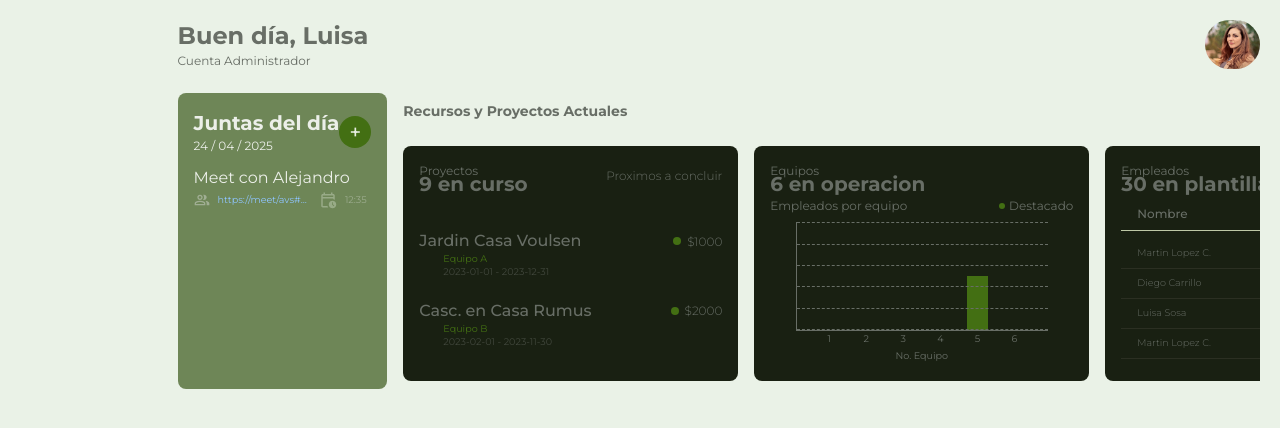
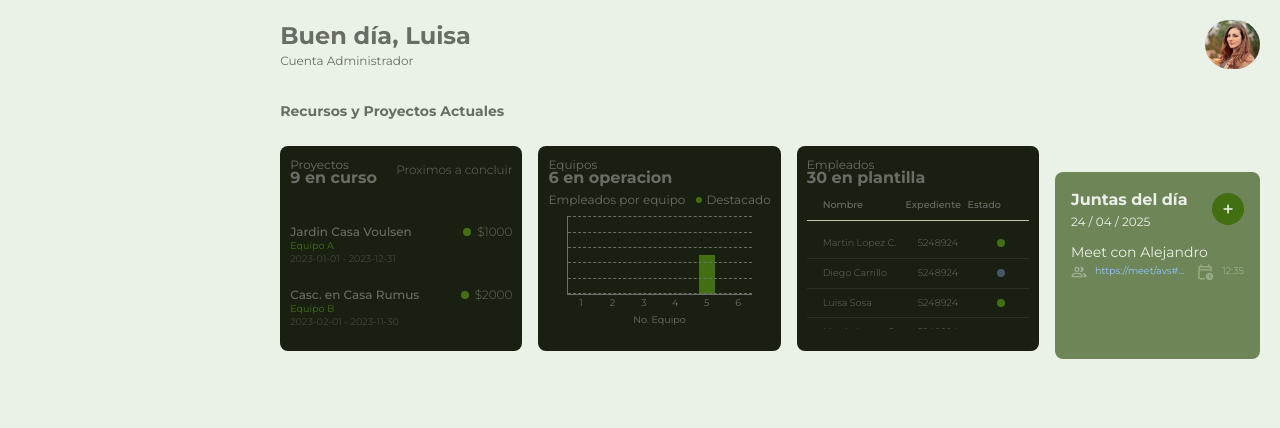
Before and after one commit to ZiftK/EdenGarden, a Next.js app in the folder src/next_front_end/: page /dashboard in a window 1280 px wide. Shown: the top 428 px of the page. Built offline with nearby package versions, Linux system fonts and the light colour scheme; no server answers.

Commit message:
style: improve layout and responsiveness of Calendar, ChartTeams, DataProyectContract, TableEmployees, and Resources components; adjust text sizes for better readability

```diff
--- a/src/next_front_end/src/components/ERP/moleculs/Calendar/Calendar.tsx
+++ b/src/next_front_end/src/components/ERP/moleculs/Calendar/Calendar.tsx
@@ -9,9 +9,8 @@ export default function Calendar() {
         <div className="hidden lg:block">
             <CalendarDesktop />
         </div>
-        <div className="block lg:hidden">
-            <CalendarMobile date={date}/>
-        </div>
+        <CalendarMobile date={date}/>
+
     </>
     )
 }
--- a/src/next_front_end/src/components/ERP/moleculs/ChartTeams.tsx
+++ b/src/next_front_end/src/components/ERP/moleculs/ChartTeams.tsx
@@ -10,7 +10,7 @@ export default function ChartTeams() {
                 <p className="relative text-xs md:text-sm after:content-[''] after:absolute after:-left-2.5 after:top-1/2 after:-translate-y-1/2 after:rounded-full after:bg-[var(--green-dark-500)] after:w-1.5 after:h-1.5">Destacado</p>
             </span>
 
-            <div className="bg-transparent flex flex-col items-center h-[140px] w-10/12 m-auto">
+            <div className="bg-transparent flex flex-col items-center h-[110px] w-10/12 m-auto">
                 <div className="relative w-full max-w-xl border-l border-b border-[var(--father-font-transparent)] flex items-end gap-4 justify-center h-full">
                     {data.map((value, index) => (
                         <div
--- a/src/next_front_end/src/components/ERP/moleculs/DataProyectContract.tsx
+++ b/src/next_front_end/src/components/ERP/moleculs/DataProyectContract.tsx
@@ -13,12 +13,12 @@ export default function DataProyectContract({data}: {data: DataProyectContractPr
             <div key={index} className="">
 
                 <div className="flex justify-between items-center ">
-                    <h4 className="font-medium">{item.name}</h4>
+                    <h4 className="font-medium text-sm">{item.name}</h4>
                     <p className="relative text-sm font-light after:content-[''] after:absolute after:-left-3.5 after:top-1/2 after:-translate-y-1/2 after:rounded-full after:bg-[var(--green-dark-500)] after:w-2 after:h-2">${item.price}</p>
                 </div>
 
-                <p className="text-xs px-6 text-[var(--green-dark-500)]">{item.teem}</p>
-                <p className="text-xs px-6 text-gray-200/20">{item.startDate} - {item.endDate}</p>
+                <p className="text-xs text-[var(--green-dark-500)]">{item.teem}</p>
+                <p className="text-xs text-gray-200/20">{item.startDate} - {item.endDate}</p>
             </div>
         ))}</div>
     )
--- a/src/next_front_end/src/components/ERP/moleculs/TableEmployees.tsx
+++ b/src/next_front_end/src/components/ERP/moleculs/TableEmployees.tsx
@@ -11,14 +11,14 @@ export default function TableEmployees() {
         <div className="w-full font-light text-sm">
 
         {/* Header */}
-        <div className="grid grid-cols-[4fr_3fr_1fr] bg-transparent px-4 py-2 mb-2 font-medium border-b border-[#bec8a6]">
-          <span>Nombre</span>
-          <span>Expediente</span>
-          <span>Estado</span>
+        <div className="grid grid-cols-[4fr_3fr_1fr] bg-transparent px-4 pr-7 py-2 mb-2 font-medium border-b border-[#bec8a6]">
+          <span className="text-xs">Nombre</span>
+          <span className="text-xs">Expediente</span>
+          <span className="text-xs">Estado</span>
         </div>
 
         {/* Body */}
-        <div className="divide-y divide-[#2b2f22] h-[120px] overflow-y-auto text-xs">
+        <div className="divide-y divide-[#2b2f22] h-[100px] overflow-y-auto text-xs">
           {data.map((usuario, index) => (
             <div
               key={index}
--- a/src/next_front_end/src/entities/calendar/ui/CalendarMobile.tsx
+++ b/src/next_front_end/src/entities/calendar/ui/CalendarMobile.tsx
@@ -7,12 +7,12 @@ export default function CalendarDesktop({date}: {date: Date}) {
     const currentDay = currentWeek.find(day => day.getDate() === date.getDate())
 
     return(
-        <div className="w-full max-w-[450px] bg-[rgba(56,86,24,0.69)] px-4 pt-1.5 pb-2.5 rounded-lg flex flex-col justify-center items-center mt-2">
+        <div className=" w-full max-w-[350px] md:col-start-2 lg:hidden bg-[rgba(56,86,24,0.69)] pt-1.5 pb-2.5 rounded-lg flex flex-col justify-center items-center mt-2">
             <h3 className="text-lg">{format(date, 'MMMM')}</h3>
 
             <div className="flex flex-col gap-x-5 gap-y-0.5 mt-2 text-center ">
                 <div
-                    className="flex gap-x-1 md:gap-x-10 md:gap-y-1 "
+                    className="flex gap-x-1 md:gap-y-1 "
                 >
                     {["l","m","m","j","v","s","d"].map((day, index) =>(
                     <div key={index} className={day === "s" || day === "d"
@@ -22,12 +22,12 @@ export default function CalendarDesktop({date}: {date: Date}) {
                 </div>
 
                 <div
-                    className="flex gap-x-1 md:gap-x-10 md:gap-y-1 "
+                    className="flex gap-x-1 md:gap-y-1 "
                 >
                 {currentWeek.map((day, index) => (
                     <div
                     key={index}
-                    className={`w-8 h-8 flex text-sm items-center justify-center rounded-full ${
+                    className={`w-8 h-8 flex text-xs items-center justify-center rounded-full ${
                         currentDay === day ? 'bg-[var(--green-dark-500)]' : ''
                     }`}
                     >
--- a/src/next_front_end/src/entities/current_resources/ui/Resoruces.tsx
+++ b/src/next_front_end/src/entities/current_resources/ui/Resoruces.tsx
@@ -28,36 +28,35 @@ const data =[
 
 export default function Resources(){
     return(
-        <section aria-labelledby="dashboard-section-title" className="mt-4 text-[var(--father-font)]">
+    <section aria-labelledby="dashboard-section-title" className="mt-4 text-[var(--father-font)] md:row-start-2 md:row-end-4 lg:col-start-2">
             <h2 className="text-md font-bold mb-4">Recursos y Proyectos Actuales</h2>
 
-            <div className="overflow-x-auto whitespace-nowrap items-center flex flex-nowrap py-2 lg:w-full">
-    <article className="bg-[var(--bg-card-obscure)] rounded-lg p-4 inline-block w-full max-w-[335px] mr-4 h-[235px] flex-shrink-0">
+        <div className="overflow-x-auto lg:overflow-x-hidde whitespace-nowrap items-center flex flex-nowrap py-2 lg:w-full lg:justify-between">
+            <article className="card-base mr-4 pl-4 ">
                 <div className="flex justify-between items-center mb-10">
                     <div>
                         <p className="text-sm">Proyectos</p>
-                <h3 className="text-xl font-bold leading-2.5">9 en curso</h3>
+                        <h3 className="text-lg font-bold leading-2.5">9 en curso</h3>
                     </div>
-
                     <p className="text-sm font-light">Proximos a concluir</p>
                 </div>
 
                 <DataProyectContract data={data}/>
             </article>
 
-    <article className="bg-[var(--bg-card-obscure)] rounded-lg p-4 inline-block w-full max-w-[335px] h-[235px] flex-shrink-0 mr-4">
+            <article className="card-base mr-4">
                 <div className="flex flex-col mb-2">
                     <p className="text-sm">Equipos</p>
-            <h3 className="text-xl font-bold leading-2.5">6 en operacion</h3>
+                    <h3 className="text-lg font-bold leading-2.5">6 en operacion</h3>
                 </div>
 
                 <ChartTeams />
             </article>
 
-    <article className="bg-[var(--bg-card-obscure)] rounded-lg p-4 inline-block w-full max-w-[335px] h-[235px] flex-shrink-0">
+            <article className="card-base">
                 <div className="flex justify-between flex-col mb-2">
                     <p className="text-sm">Empleados</p>
-            <h3 className="text-xl font-bold leading-2.5 ">30 en plantilla</h3>
+                    <h3 className="text-lg font-bold leading-2.5 ">30 en plantilla</h3>
                 </div>
 
                 <TableEmployees />
--- a/src/next_front_end/src/features/Meets/ui/MeetsDay.tsx
+++ b/src/next_front_end/src/features/Meets/ui/MeetsDay.tsx
@@ -5,10 +5,10 @@ export default function MeetsDay() {
     const date = new Date()
 
     return (
-        <section className="w-full max-w-[450px] bg-[rgba(56,86,24,0.69)] p-4 rounded-lg flex flex-col  mt-2">
+        <section className="w-full max-w-[350px]  md:col-start-2 md:row-start-3 lg:row-start-3 lg:col-start-3 lg:max-w-[250px] bg-[rgba(56,86,24,0.69)] p-4 rounded-lg flex flex-col  mt-2">
             <div className="flex items-center justify-between">
                 <div className="flex flex-col ">
-                    <h3 className="font-bold text-xl">Juntas del día</h3>
+                    <h3 className="font-bold text-lg">Juntas del día</h3>
                     <p className="text-sm">{format(date, 'dd / MM / yyyy')}</p>
                 </div>
 
@@ -16,11 +16,11 @@ export default function MeetsDay() {
             </div>
 
             <div className="mt-3">
-                <h4 className="text-lg">Meet con Alejandro</h4>
+                <h4 className="text-md">Meet con Alejandro</h4>
                 <div className="flex items-center gap-3">
                     <div className="flex items-center gap-2">
                         <GroupIcon size={[1, 1]} color="#e2e2e270" />
-                        <p className="text-blue-300 text-xs ">https://meet/avs#...</p>
+                        <p className="text-blue-300 text-xs">https://meet/avs#...</p>
                     </div>
 
                     <div className="flex items-center gap-2">
```
Lines whose indentation alone changed are shown as unchanged.
